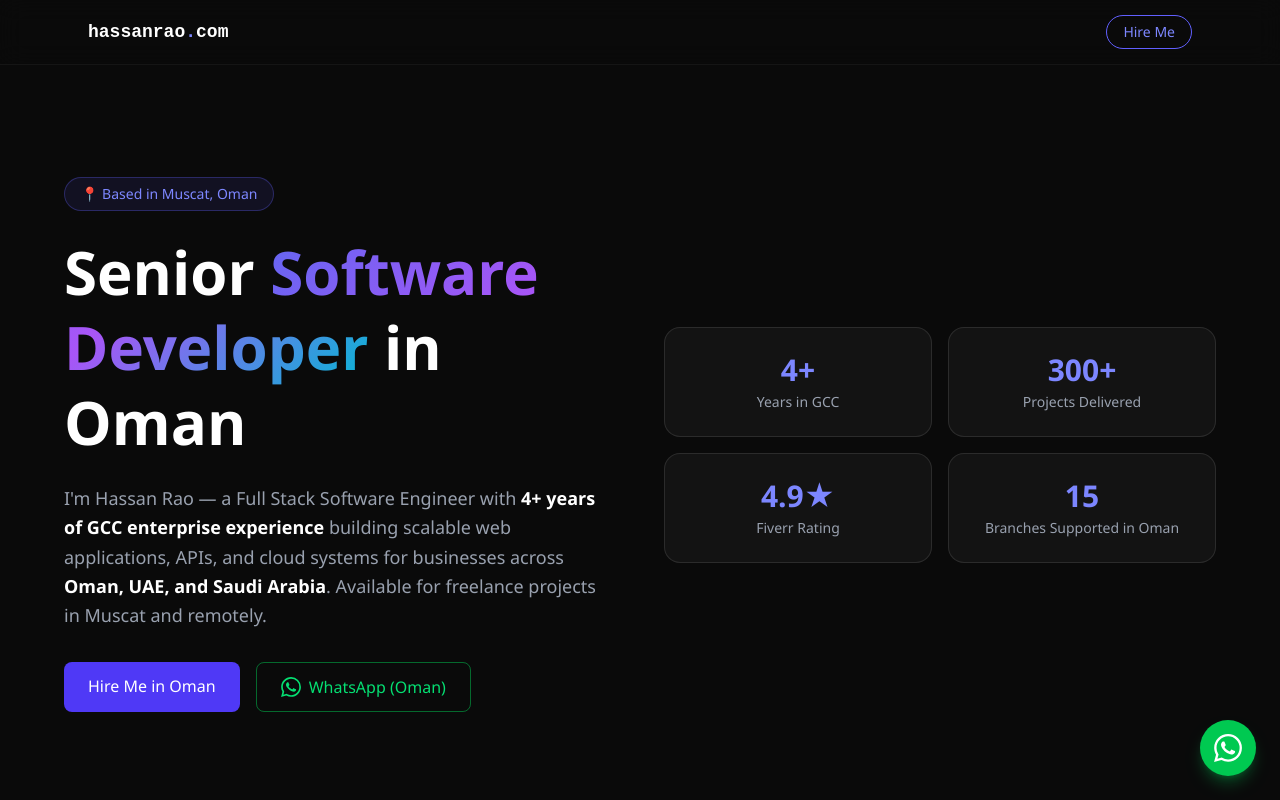
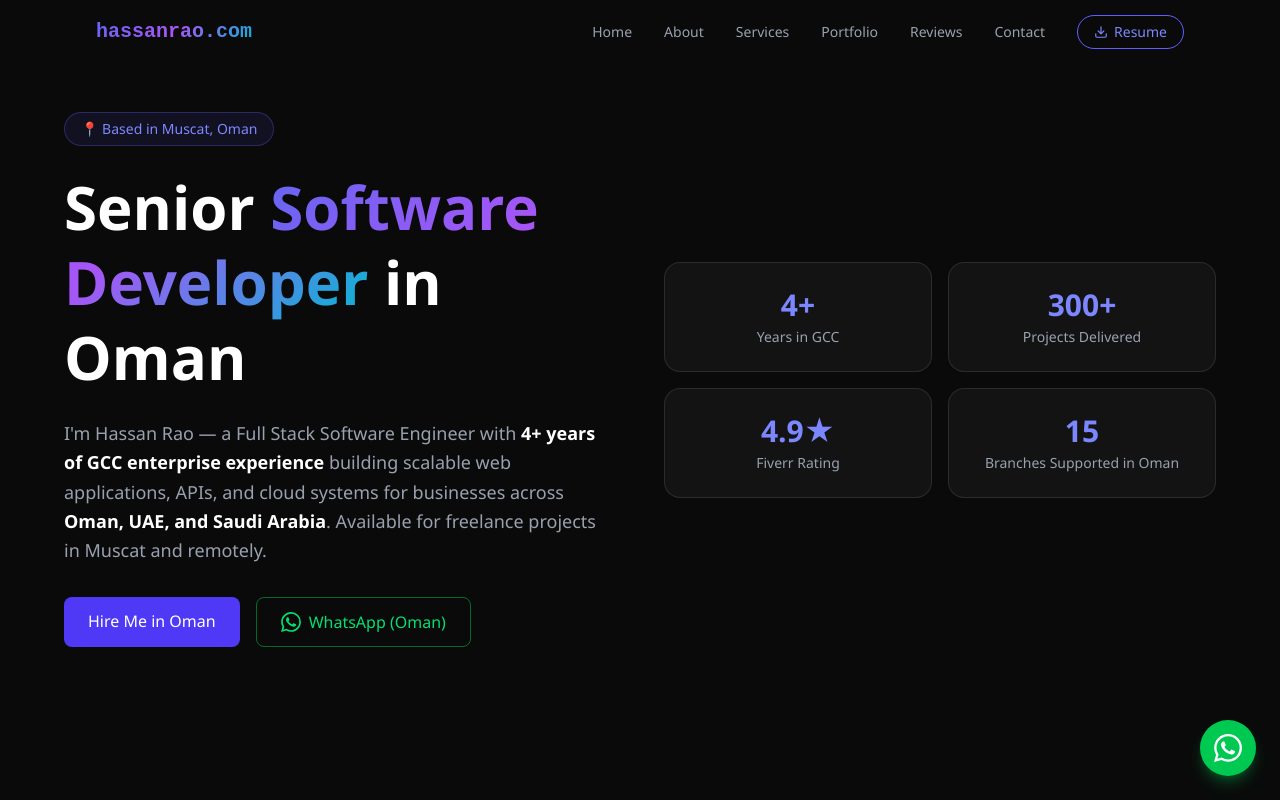
Before and after one commit to hassanjrao/personal-portfolio, a Next.js app: page /software-developer-oman in a window 1280 px wide. Shown: the top 800 px of the page. Built offline with nearby package versions, Linux system fonts and the light colour scheme.

Commit message:
added tech stack

```diff
--- a/src/app/software-developer-oman/page.tsx
+++ b/src/app/software-developer-oman/page.tsx
@@ -1,6 +1,5 @@
 import type { Metadata } from "next";
-import Link from "next/link";
-import Image from "next/image";
+import Navbar from "@/components/Navbar";
 import TechStack from "@/components/TechStack";
 import FiverrReviews from "@/components/FiverrReviews";
 import WhatsAppButton from "@/components/WhatsAppButton";
@@ -131,21 +130,7 @@ export default function OmanLandingPage() {
       />
 
       {/* ── Navbar ── */}
-      <nav className="sticky top-0 z-50 bg-[#0a0a0a]/90 backdrop-blur-md border-b border-white/5">
-        <div className="max-w-6xl mx-auto px-4 sm:px-6 h-16 flex items-center justify-between">
-          <Link href="/" className="text-lg font-bold" style={{ fontFamily: "monospace" }}>
-            hassanrao<span className="text-indigo-400">.</span>com
-          </Link>
-          <div className="flex items-center gap-4">
-            <a
-              href="#contact"
-              className="text-sm px-4 py-1.5 rounded-full border border-indigo-500 text-indigo-400 hover:bg-indigo-500 hover:text-white transition-all duration-200"
-            >
-              Hire Me
-            </a>
-          </div>
-        </div>
-      </nav>
+      <Navbar />
 
       {/* ── Hero ── */}
       <section className="py-20 sm:py-28 px-4">
```
